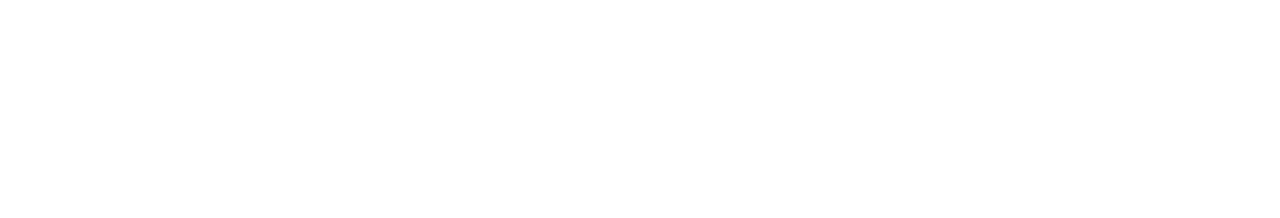
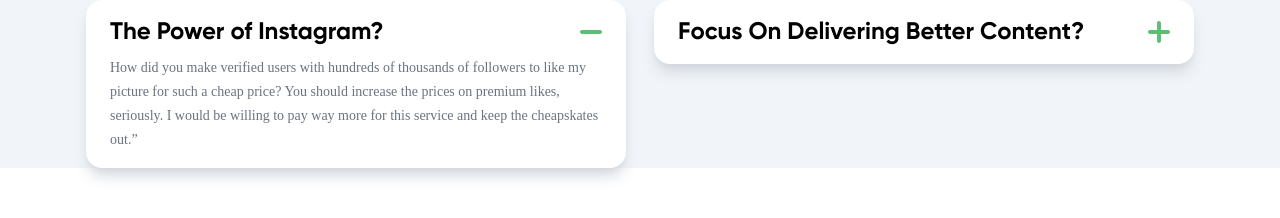
Before and after one commit to Privatik3/insta_like_dev, a website built with webpack: page src/index.html in a window 1280 px wide. Built offline with nearby package versions, Linux system fonts and the light colour scheme; a web font is replaced by a local one.

Commit message:
Buy Block

```diff
--- a/src/index.css
+++ b/src/index.css
@@ -54,3 +54,6 @@
 
 
 /* ============= FAQ BLOCK ============== */
+.faq_block_col {
+    flex-basis: 540px;
+}
--- a/src/index.html
+++ b/src/index.html
@@ -644,7 +644,37 @@
 </div> -->
 <!-- ================================== -->
 
+<div class="flex faq_block bg-slate-100 justify-center gap-7 items-start">
 
+    <div class="rounded-2xl faq_block_col bg-white py-4 px-6 shadow-lg shadow-gray-300">
+
+        <div class="flex justify-between items-center mb-2">
+            <div class="font-semibold text-2xl">The Power of Instagram?</div>
+            <svg width="22" height="22" viewBox="0 0 22 22" fill="none" xmlns="http://www.w3.org/2000/svg">
+                <path fill-rule="evenodd" clip-rule="evenodd"
+                      d="M20.0664 9.06641H12.9336V9H9.06641V9.06641H1.93359C0.865691 9.06641 0 9.9321 0 11C0 12.0679 0.865691 12.9336 1.93359 12.9336H9.06641V13H12.9336V12.9336H20.0664C21.1343 12.9336 22 12.0679 22 11C22 9.9321 21.1343 9.06641 20.0664 9.06641Z"
+                      fill="#5CBE72"/>
+            </svg>
+        </div>
+
+        <div class="text-sm text-gray-500 leading-6">How did you make verified users with hundreds of thousands of followers to like my picture for such a cheap
+            price? You should increase the prices on premium likes, seriously. I would be willing to pay way more for
+            this service and keep the cheapskates out.”
+        </div>
+    </div>
+
+    <div class="rounded-2xl faq_block_col bg-white py-4 px-6 shadow-lg shadow-gray-300">
+
+        <div class="flex justify-between items-center">
+            <div class="font-semibold text-2xl">Focus On Delivering Better Content?</div>
+            <svg width="22" height="22" viewBox="0 0 22 22" fill="none" xmlns="http://www.w3.org/2000/svg">
+                <path d="M20.0664 9.06641H12.9336V1.93359C12.9336 0.865691 12.0679 0 11 0C9.9321 0 9.06641 0.865691 9.06641 1.93359V9.06641H1.93359C0.865691 9.06641 0 9.9321 0 11C0 12.0679 0.865691 12.9336 1.93359 12.9336H9.06641V20.0664C9.06641 21.1343 9.9321 22 11 22C12.0679 22 12.9336 21.1343 12.9336 20.0664V12.9336H20.0664C21.1343 12.9336 22 12.0679 22 11C22 9.9321 21.1343 9.06641 20.0664 9.06641Z" fill="#5CBE72"/>
+            </svg>
+        </div>
+
+    </div>
+
+</div>
 
 </body>
 </html>
```
